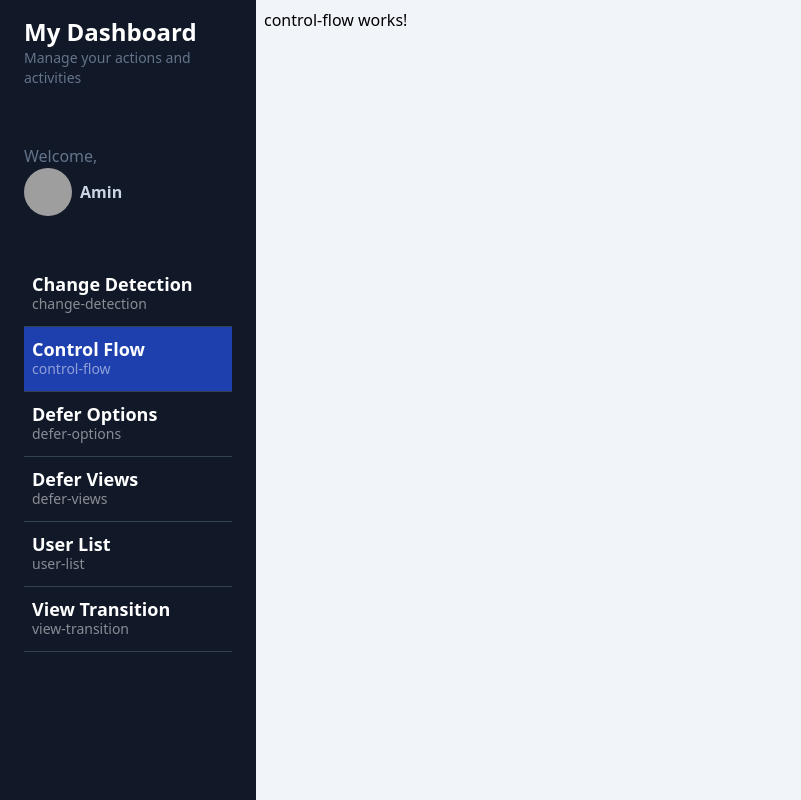
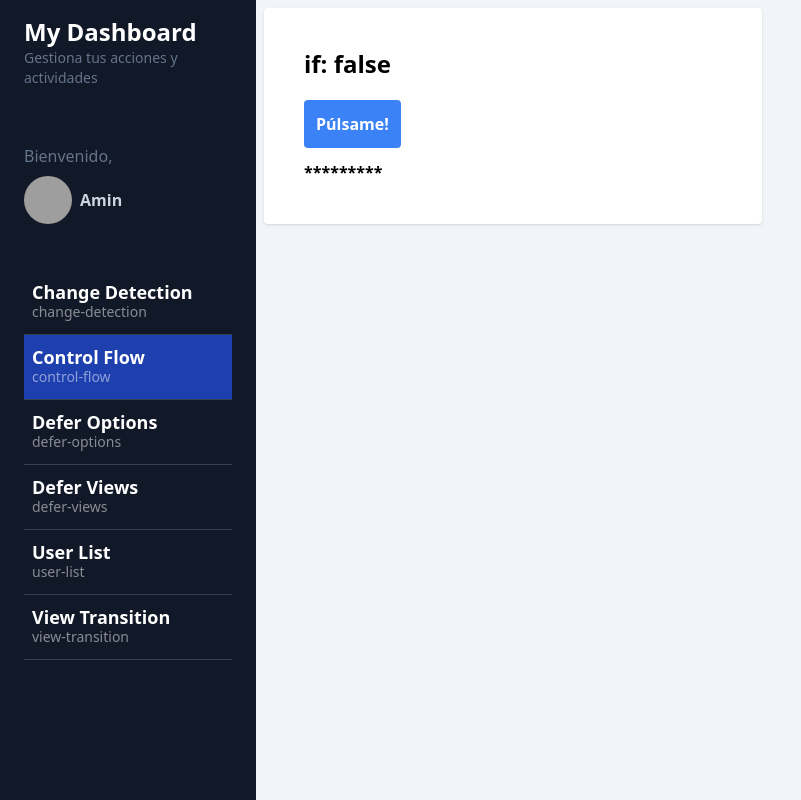
Before and after one commit to AminEl93/MyDashboardApp, an Angular app: page /dashboard/control-flow in a window 1280 px wide. Shown: the whole page, without its empty margins (0-801 px from the left). Built offline with nearby package versions, Linux system fonts and the light colour scheme; grey boxes are pictures that could not be loaded.

Commit message:
Control Flow - @if

```diff
--- a/src/app/dashboard/pages/control-flow/control-flow.component.html
+++ b/src/app/dashboard/pages/control-flow/control-flow.component.html
@@ -1 +1,18 @@
-<p>control-flow works!</p>
+<section class="grid grid-cols-1 md:grid-cols-2 gap-3">
+
+    <!-- @if -->
+    <div class="bg-white rounded shadow p-10 font-bold">
+        <h2 class="text-2xl mb-5">if: {{ showContent() }}</h2>
+
+        <button class="rounded p-3 mb-3 bg-blue-500 text-white" (click)="toggleContent()">
+            Púlsame!
+        </button>
+
+        @if (showContent()) {
+            <p>Esto es un texto secreto!</p>
+        } @else {
+            <p>*********</p>
+        }
+    </div>
+
+</section>
--- a/src/app/dashboard/pages/control-flow/control-flow.component.ts
+++ b/src/app/dashboard/pages/control-flow/control-flow.component.ts
@@ -1,11 +1,17 @@
-import { Component } from '@angular/core';
+import { CommonModule } from '@angular/common';
+import { Component, signal } from '@angular/core';
 
 @Component({
     standalone: true,
-    imports: [],
+    imports: [CommonModule],
     templateUrl: './control-flow.component.html'
 })
 
 export default class ControlFlowComponent {
 
+    public showContent = signal(false);
+
+    public toggleContent() {
+        this.showContent.update(value => !value);
+    }
 }
--- a/src/app/shared/side-menu/side-menu.component.html
+++ b/src/app/shared/side-menu/side-menu.component.html
@@ -1,10 +1,10 @@
 <div id="menu" class="bg-gray-900 min-h-screen z-10 text-slate-300 w-64 left-0 h-screen overflow-y-scroll">
     <div id="logo" class="my-4 px-6">
         <h1 class="text-lg md:text-2xl font-bold text-white">My Dashboard</h1>
-        <p class="text-slate-500 text-sm">Manage your actions and activities</p>
+        <p class="text-slate-500 text-sm">Gestiona tus acciones y actividades</p>
     </div>
     <div id="profile" class="px-6 py-10">
-        <p class="text-slate-500">Welcome,</p>
+        <p class="text-slate-500 mb-2">Bienvenido,</p>
         <a href="#" class="inline-flex space-x-2 items-center">
             <span>
                 <img class="object-cover rounded-full w-12 h-12" src="https://media.istockphoto.com/id/502889355/es/foto/mant%C3%A9ngase-actualizado-con-las-%C3%BAltimas-noticias.jpg?s=612x612&w=0&k=20&c=ZB2oAOusatnzLHT2R2yJVbfdk-qE24NXlO2yFXNSJV8=" alt="">
@@ -15,7 +15,7 @@
 
     <!-- Opciones del menú -->
     <div id="nav" class="w-full px-6">
-        @for(item of menuItems; track $index) {
+        @for (item of menuItems; track $index) {
             <a
                 [routerLink]="item.path"
                 routerLinkActive="bg-blue-800"
```
